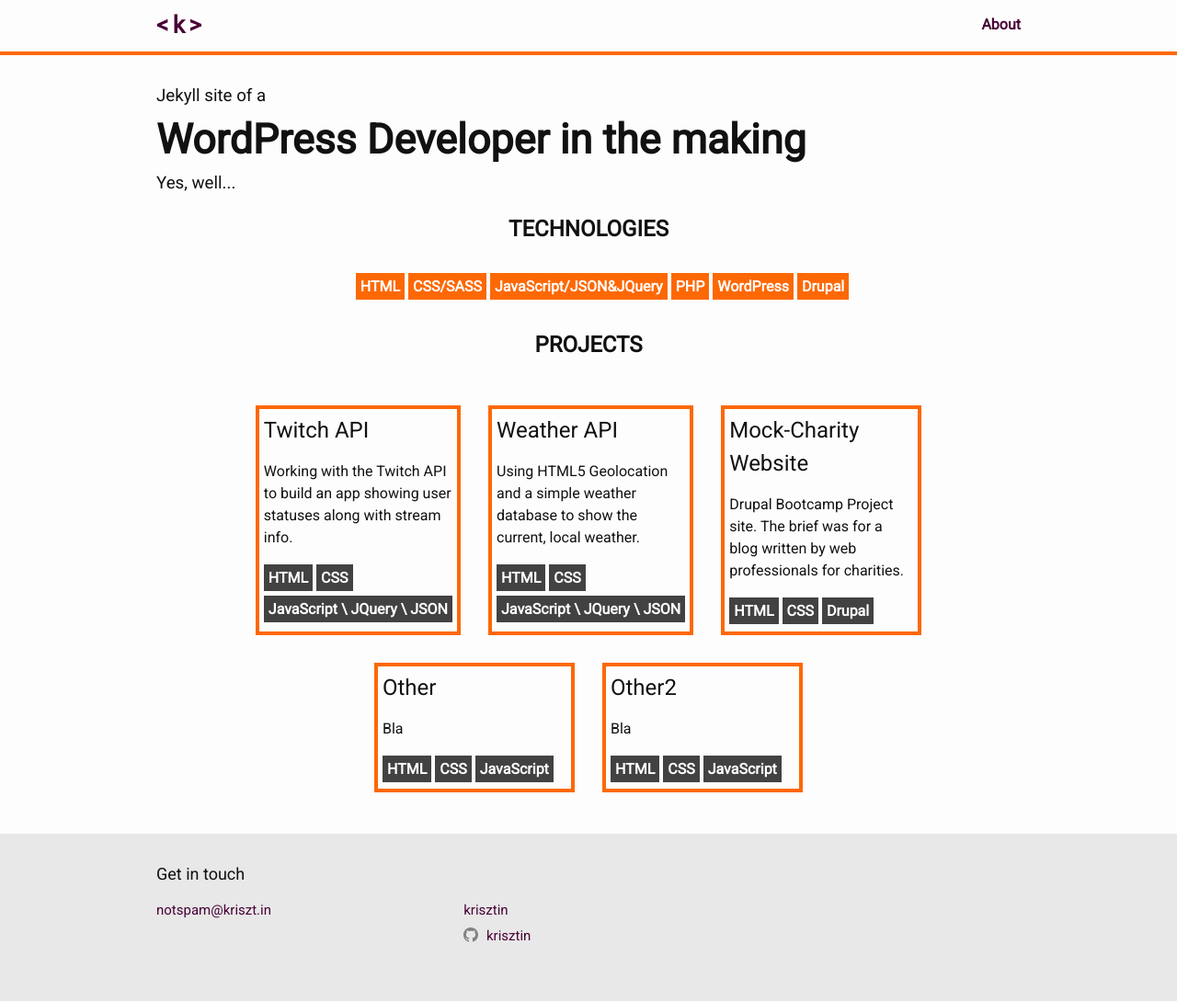
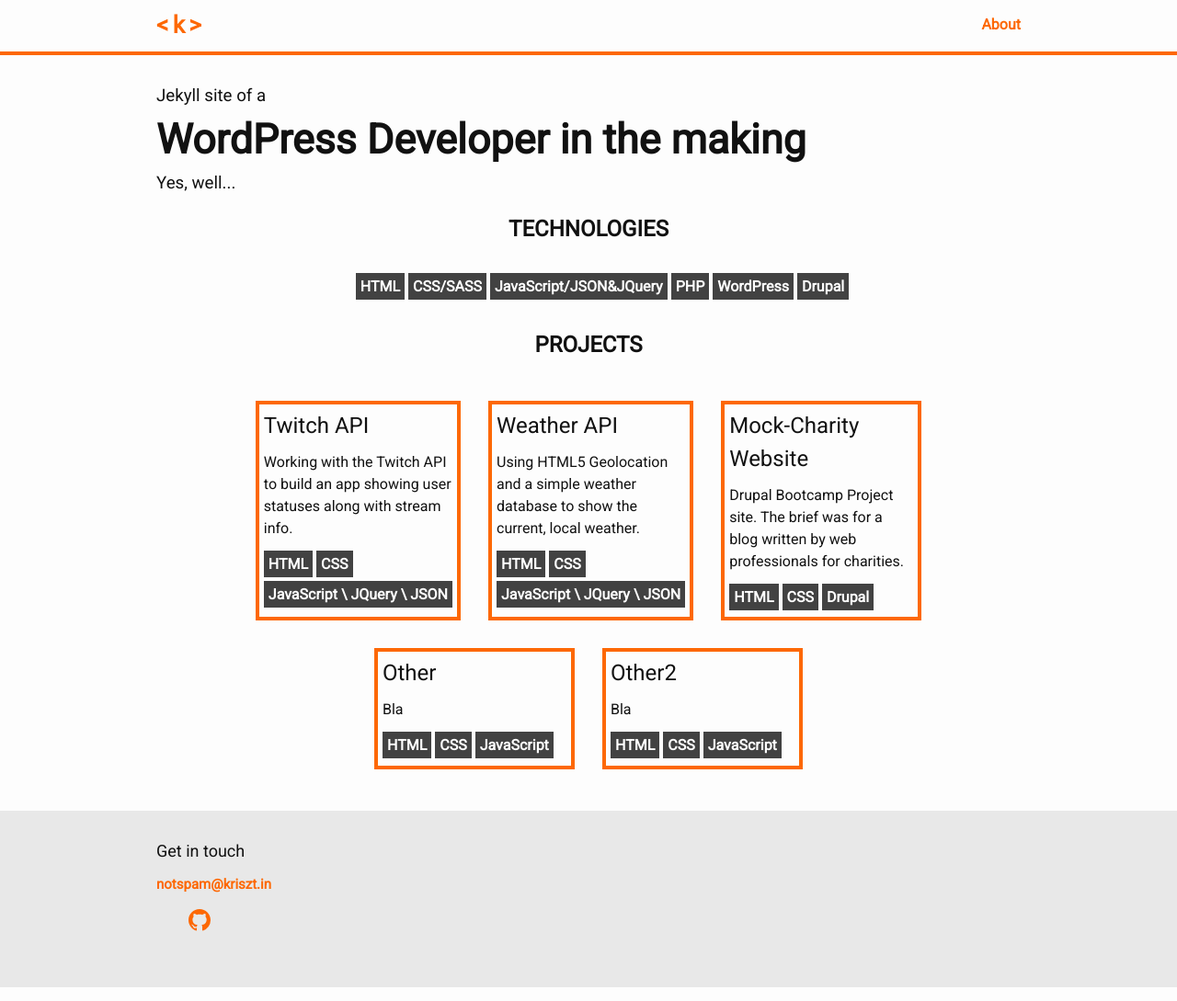
Before and after one commit to krisztin/krisztin.github.io, a Jekyll site: the page built from index.md, in a window 1280 px wide. Shown: the whole page at 92% size. Built offline with Jekyll 4.4.1, drawn with Linux system fonts in a browser that asks for light colours.

Commit message:
social icon fiddling

```diff
--- a/_includes/footer.html
+++ b/_includes/footer.html
@@ -6,16 +6,12 @@
     <h2 class="footer-heading">Get in touch</h2>
 
     <div class="footer-col-wrapper">
-      <div class="footer-col footer-col-1">
+      <div class="footer-col">
         <ul class="contact-list">
             {%- if site.email -%}
-            <li><a class="u-email" href="mailto:{{ site.email }}">{{ site.email }}</a></li>
-            {%- endif -%}
-        </ul>
-      </div>
-
-      <div class="footer-col footer-col-2">
-        {%- include social.html -%}
+            <li><a class="u-email" href="mailto:{{ site.email }}">{{ site.email }}</a></li>{%- endif -%}
+          </ul>
+            {%- include social.html -%}
       </div>
     </div>
 
--- a/_includes/social.html
+++ b/_includes/social.html
@@ -1,6 +1,6 @@
 <ul class="social-media-list">
-  {%- if site.treehouse_username -%} <li><a href="https://teamtreehouse.com/{{ site.treehouse_username| cgi escape | escape}}"><span class="username">{{ site.treehouse_username| escape }}</span></a></li>{%- endif -%}
-  {%- if site.github_username -%}<li><a href="https://github.com/{{ site.github_username| cgi_escape | escape }}"><svg class="svg-icon"><use xlink:href="{{ '/assets/minima-social-icons.svg#github' | relative_url }}"></use></svg> <span class="username">{{ site.github_username| escape }}</span></a></li>{%- endif -%}
+  {%- if site.treehouse_username -%} <li><a href="https://teamtreehouse.com/{{ site.treehouse_username| cgi escape | escape}}"><svg class="svg-icon"><use xlink:href="{{ '/assets/minima-social-icons.svg#treehouse' | relative_url }}"></use></svg></a></li>{%- endif -%}
+  {%- if site.github_username -%}<li><a href="https://github.com/{{ site.github_username| cgi_escape | escape }}"><svg class="svg-icon"><use xlink:href="{{ '/assets/minima-social-icons.svg#github' | relative_url }}"></use></svg></a></li>{%- endif -%}
   {%- if site.linkedin_username -%}<li><a href="https://www.linkedin.com/in/{{ site.linkedin_username| cgi_escape | escape }}"><svg class="svg-icon"><use xlink:href="{{ '/assets/minima-social-icons.svg#linkedin' | relative_url }}"></use></svg> <span class="username">{{ site.linkedin_username| escape }}</span></a></li>{%- endif -%}
   {%- for mst in site.mastodon -%}{%- if mst.username and mst.instance -%}<li><a href="https://{{ mst.instance| cgi_escape | escape}}/@{{mst.username}}"><svg class="svg-icon"><use xlink:href="{{ '/assets/minima-social-icons.svg#mastodon' | relative_url }}"></use></svg> <span class="username">{{ mst.username|escape }}</span></a></li>{%- endif -%}{%- endfor -%}
   {%- if site.twitter_username -%}<li><a href="https://www.twitter.com/{{ site.twitter_username| cgi_escape | escape }}"><svg class="svg-icon"><use xlink:href="{{ '/assets/minima-social-icons.svg#twitter' | relative_url }}"></use></svg> <span class="username">{{ site.twitter_username| escape }}</span></a></li>{%- endif -%}
--- a/_sass/minima.scss
+++ b/_sass/minima.scss
@@ -12,10 +12,9 @@
 
 $text-color:       #111 !default;
 $text-color-light: #fff;
-$text-link-color:  #490337;
+$text-link-color:  #fd6804;
 $background-color: #fdfdfd !default;
 $brand-color:      #fd6804 !default;
-$brand-pop:        #fd6804;
 
 $grey-color:       #828282 !default;
 $grey-color-light: lighten($grey-color, 40%) !default;
--- a/_sass/minima/_base.scss
+++ b/_sass/minima/_base.scss
@@ -19,13 +19,18 @@
   background-color: $background-color;
   -webkit-text-size-adjust: 100%;
   -webkit-font-feature-settings: "kern" 1;
-     -moz-font-feature-settings: "kern" 1;
        -o-font-feature-settings: "kern" 1;
           font-feature-settings: "kern" 1;
-  font-kerning: normal;
+  -webkit-font-kerning: normal;
+          font-kerning: normal;
+  display: -webkit-box;
+  display: -ms-flexbox;
   display: flex;
   min-height: 100vh;
-  flex-direction: column;
+  -webkit-box-orient: vertical;
+  -webkit-box-direction: normal;
+      -ms-flex-direction: column;
+          flex-direction: column;
 }
 
 
@@ -37,7 +42,7 @@
 p, blockquote, pre,
 ul, ol, dl, figure,
 %vertical-rhythm {
-  margin-bottom: $spacing-unit / 2;
+  margin-bottom: $spacing-unit / 3;
 }
 
 
@@ -105,6 +110,7 @@
 a {
   color: $text-link-color;
   text-decoration: none;
+  font-weight: 800;
 
   &:visited {
     color: $text-link-color;
@@ -175,7 +181,6 @@
  * Wrapper
  */
 .wrapper {
-  max-width: -webkit-calc(#{$content-width} - (#{$spacing-unit} * 2));
   max-width:         calc(#{$content-width} - (#{$spacing-unit} * 2));
   margin-right: auto;
   margin-left: auto;
@@ -184,7 +189,6 @@
   @extend %clearfix;
 
   @include media-query($on-laptop) {
-    max-width: -webkit-calc(#{$content-width} - (#{$spacing-unit}));
     max-width:         calc(#{$content-width} - (#{$spacing-unit}));
     padding-right: $spacing-unit / 2;
     padding-left: $spacing-unit / 2;
@@ -209,16 +213,18 @@
  */
 
 .svg-icon {
-    width: 16px;
-    height: 16px;
+    width: 30px;
+    height: 30px;
     display: inline-block;
-    fill: #{$grey-color};
+    fill: $brand-color;
     padding-right: 5px;
-    vertical-align: text-top;
+    &:hover {
+      fill: $text-color;
+    }
 }
 
 .social-media-list {
-  li + li {
+  li {
     padding-top: 5px;
   }
 }
--- a/_sass/minima/_layout.scss
+++ b/_sass/minima/_layout.scss
@@ -121,13 +121,14 @@
 
 .tech-list>li {
   list-style-type: none;
+  line-height: $base-line-height * 1.4;
   display: inline;
   padding: 5px;
-  background-color: $brand-color;
+  background-color: $grey-color-dark;
   color: $text-color-light;
   font-weight: 800;
   &:hover {
-    background-color: $grey-color-dark;
+    background-color: $brand-color;
   }
 }
 
@@ -188,13 +189,21 @@
 
 .footer-heading {
   @include relative-font-size(1.125);
-  margin-bottom: $spacing-unit / 2;
+  margin-bottom: $spacing-unit / 2.5;
 }
 
 .contact-list,
 .social-media-list {
   list-style: none;
   margin-left: 0;
+}
+
+.social-media-list li {
+  float: left;
+  line-height: 30px;
+  a {
+    display: inline-block;
+  }
 }
 
 .footer-col-wrapper {
@@ -235,6 +244,9 @@
   .footer-col {
     float: none;
     width : calc(100% - (#{$spacing-unit} / 2));
+    display: block;
+    margin-left: auto;
+    margin-right: auto;
   }
 }
 
```
Also changed, not shown: _includes/icon-github.svg (deleted), assets/minima-social-icons.svg.
